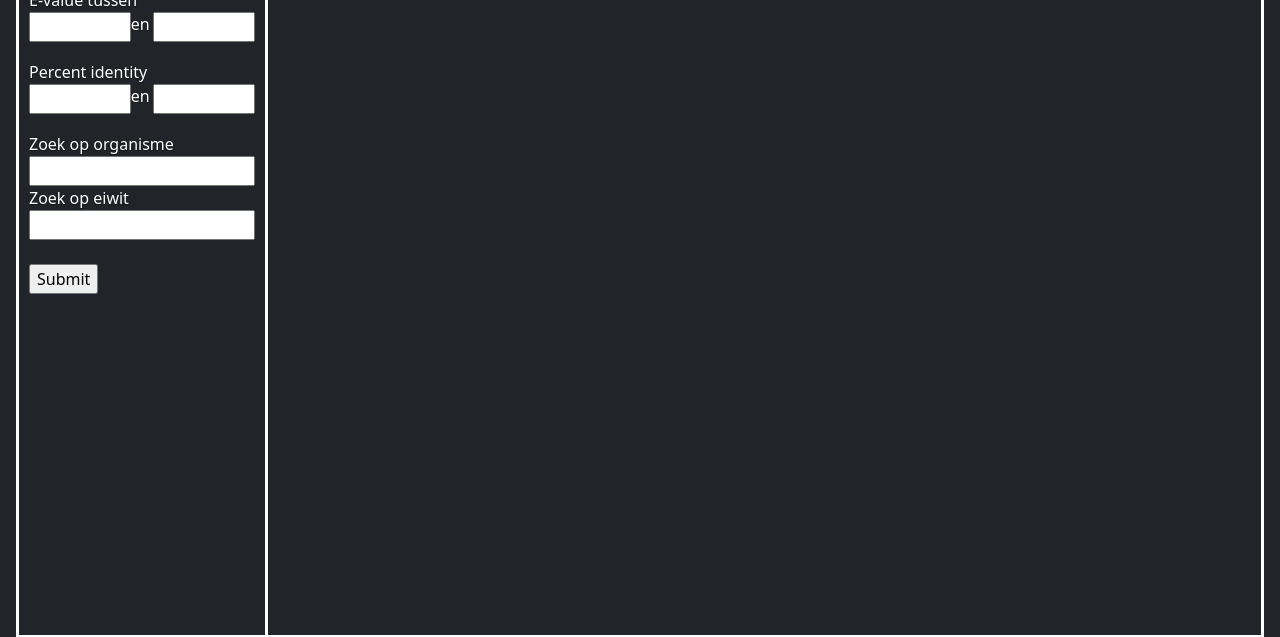
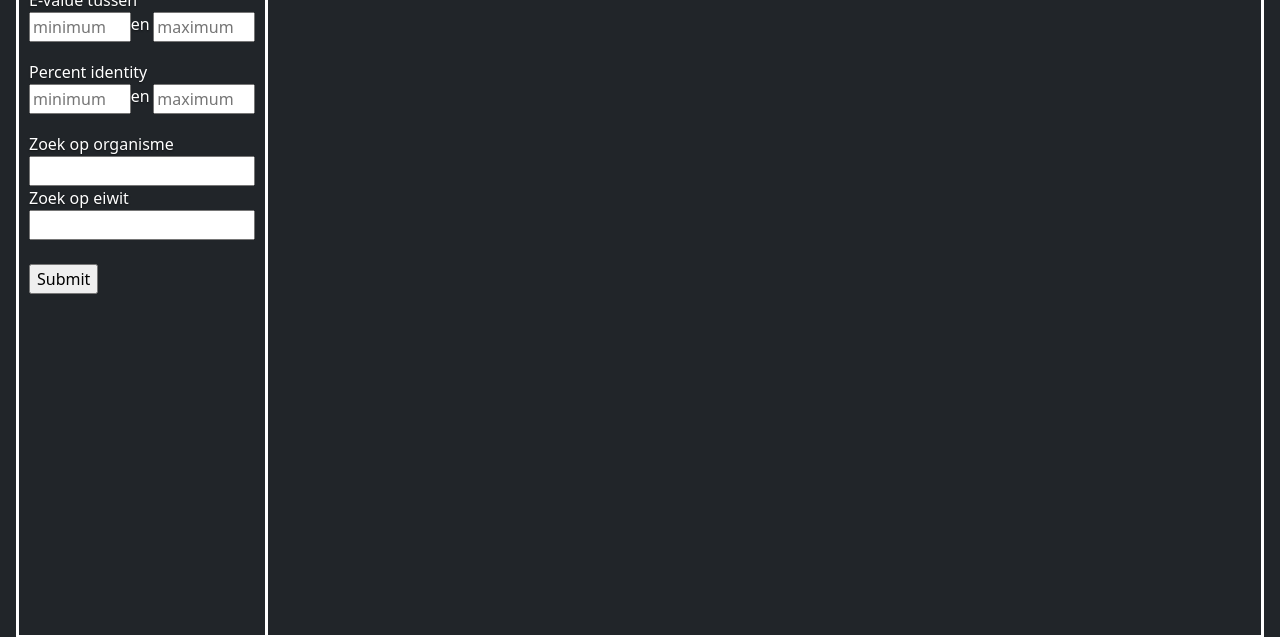
Before and after one commit to NickPolderHAN/Periode_4_project, a Flask app: page /database_inladen in a window 1280 px wide. Shown: the part 149-786 px from the top of the page. Run offline with Flask 2, Linux system fonts and the light colour scheme; data that the repository does not hold is empty; some libraries are stand-ins or nearby versions.

Commit message:
Placeholders bij de e-value en identity percentage toegevoegd.

```diff
--- a/templates/table.html
+++ b/templates/table.html
@@ -49,16 +49,16 @@
                     <form action="/table" method="POST">
                         <label>E-value tussen</label><br>
                         <input type="text" class="tekstinvulveldlinks"
-                               name="e_value_min">
+                               name="e_value_min" placeholder="minimum">
                         <p style='display:inline'> en </p>
                         <input type="text" class='tekstinvulveldrechts'
-                               name="e_value_max"><br><br>
+                               name="e_value_max" placeholder="maximum"><br><br>
                         <label>Percent identity</label><br>
                         <input type="text" class="tekstinvulveldlinks"
-                               name="percent_identity_min">
+                               name="percent_identity_min" placeholder="minimum">
                         <p style='display:inline'> en </p>
                         <input type="text" class='tekstinvulveldrechts'
-                               name="percent_identity_max"><br>
+                               name="percent_identity_max" placeholder="maximum"><br>
                         <br>
                         <label>Zoek op organisme</label><br>
                         <input class='input' type="text"
```
